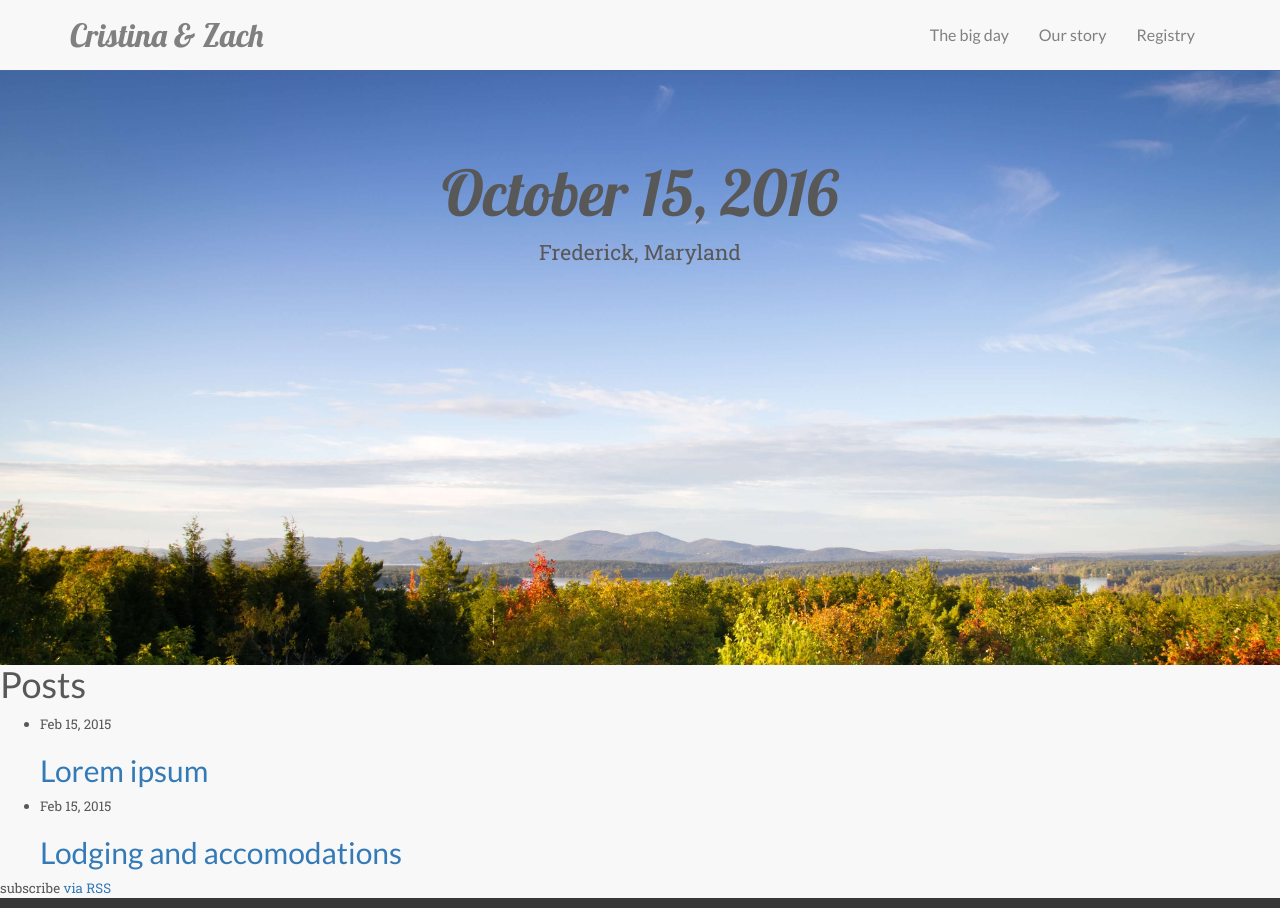
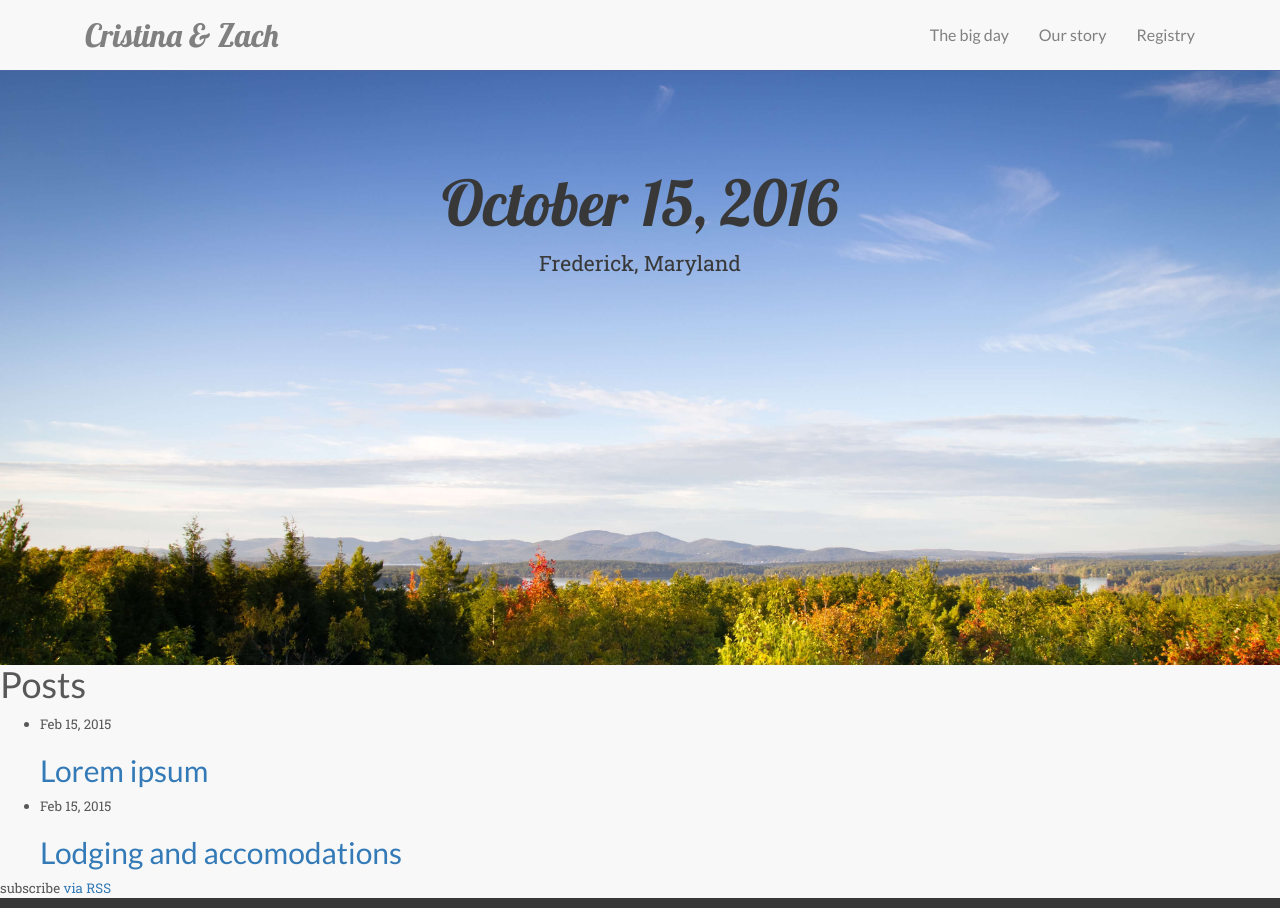
Before and after one commit to cthierer/cristina-and-zach, a Jekyll site: the page built from index.html, in a window 1280 px wide. Built offline with Jekyll 4.4.1, drawn with Linux system fonts in a browser that asks for light colours.

Commit message:
Fix header structure

```diff
--- a/_includes/nav-site.html
+++ b/_includes/nav-site.html
@@ -9,9 +9,11 @@
                 <span class="icon-bar"></span>
                 <span class="icon-bar"></span>
             </button>
-            <a href="{{ site.data.navigation.lookup.home.link }}" class="navbar-brand text-script">
-                {{ site.title | escape }}
-            </a>
+            <h1 class="navbar-brand text-script">
+                <a href="{{ site.data.navigation.lookup.home.link }}">
+                    {{ site.title | escape }}
+                </a>
+            </h1>
         </div>
         <div class="collapse navbar-collapse" id="nav-main-menu">
             <ul class="nav navbar-nav pull-right">
--- a/_sass/_nav-site.scss
+++ b/_sass/_nav-site.scss
@@ -9,6 +9,8 @@
 
     .navbar-brand {
         font-size: 2em;
+        margin: 0;
+        padding: 15px;
     }
 
     a {
--- a/_sass/_welcomtron.scss
+++ b/_sass/_welcomtron.scss
@@ -5,5 +5,14 @@
 
     .page-header {
         border: none;
+        color: $gray-darkest;
+
+        .line-1 {
+            font-size: 63px;
+        }
+
+        .line-2 {
+            font-size: 21px;
+        }
     }
 }
--- a/index.html
+++ b/index.html
@@ -6,8 +6,9 @@
     <div class="row">
       <div class="col-sm-12">
         <div class="page-header text-center">
-          <h1 class="text-script">October 15, 2016</h1>
-          <p class="text-center">Frederick, Maryland</p>
+          <span class="text-script line-1">October 15, 2016</span>
+          <br/>
+          <span class="line-2">Frederick, Maryland</span>
         </div>
       </div>
     </div>
```
